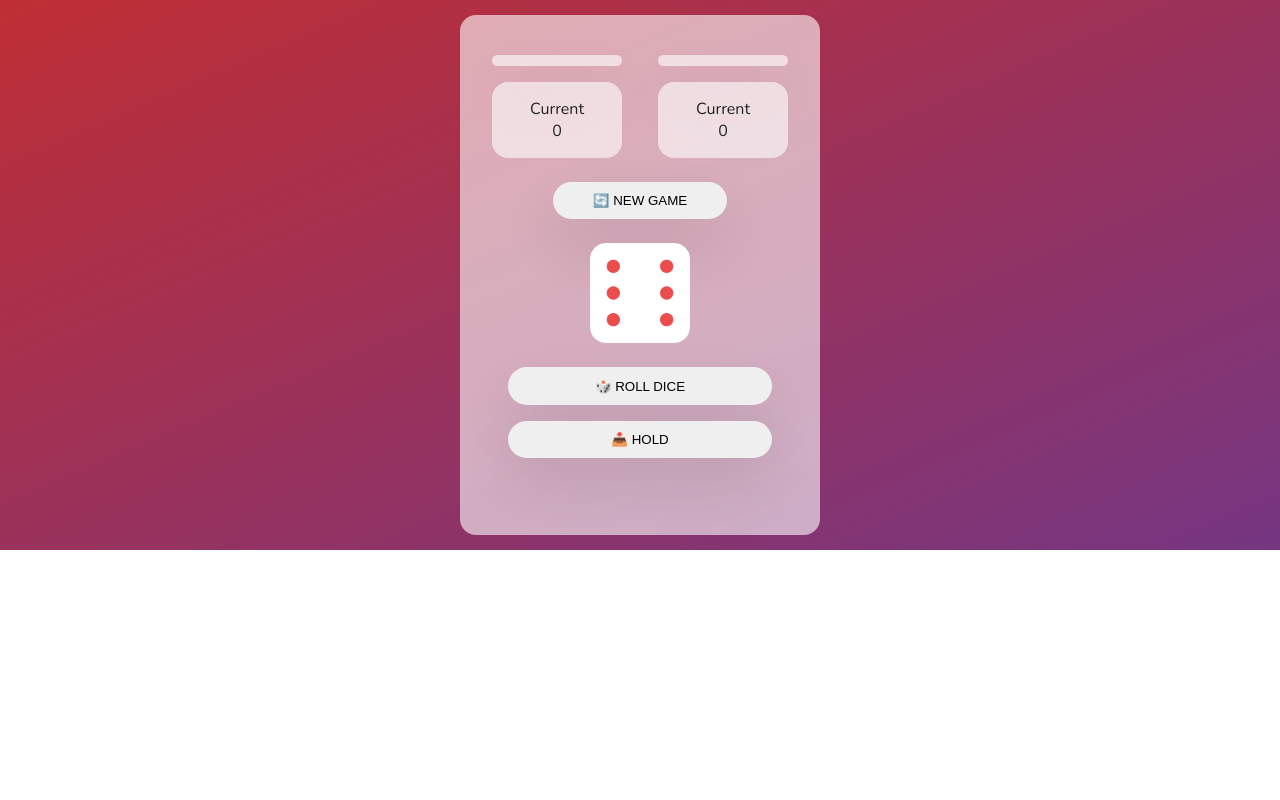
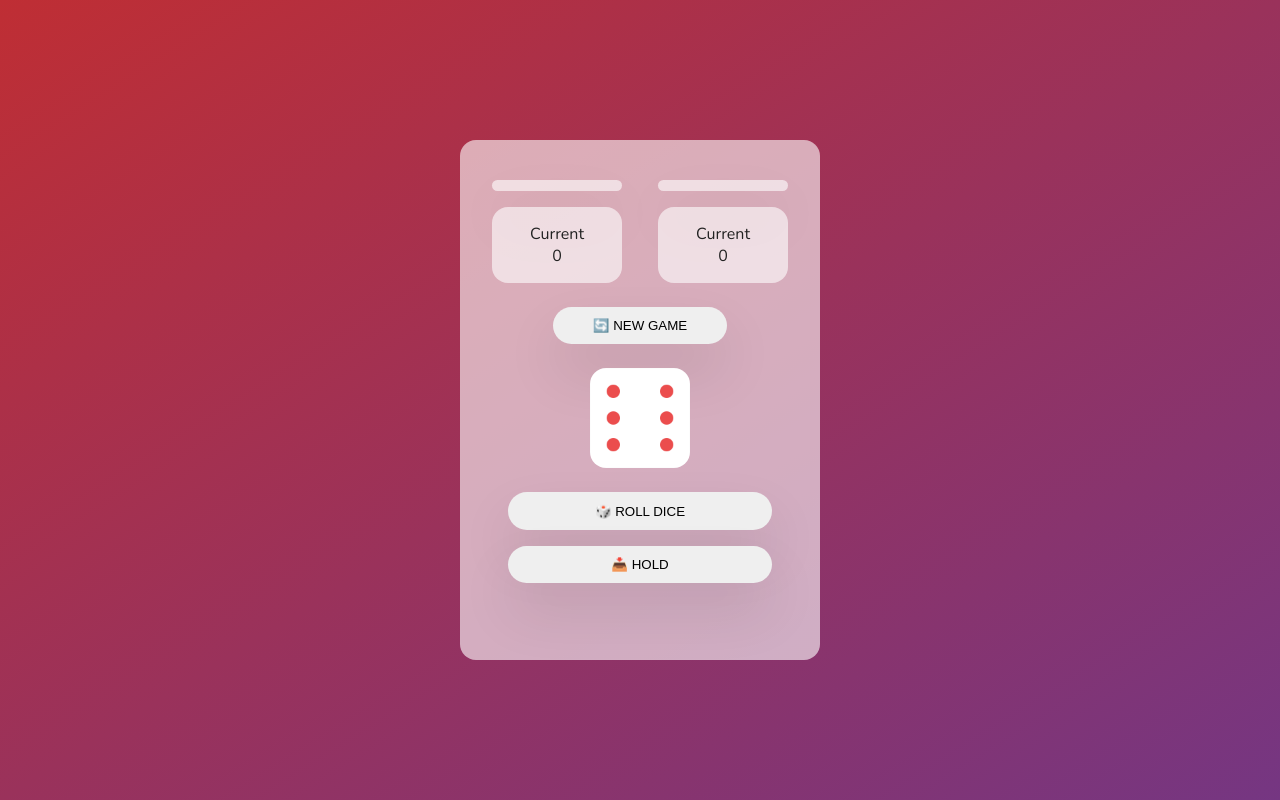
Before and after one commit to Anilbishnoi29/DiceGame, a plain HTML site: page index.html in a window 1280 px wide. Both pictures are taken after a click on the button "🔄 ENTER". Drawn offline with nearby package versions, Linux system fonts and the light colour scheme.

Commit message:
first commit

```diff
--- a/style.css
+++ b/style.css
@@ -97,9 +97,10 @@ body {
   transition: 0.5s ease-in-out;
 }
 #game.d-translate-game {
-  height: 550px;
+  min-height: 550px;
   transform: translateY(0%);
   transition: 0.5s ease-in-out;
+  height: 100vh;
 }
 /* player */
 #player {
```
